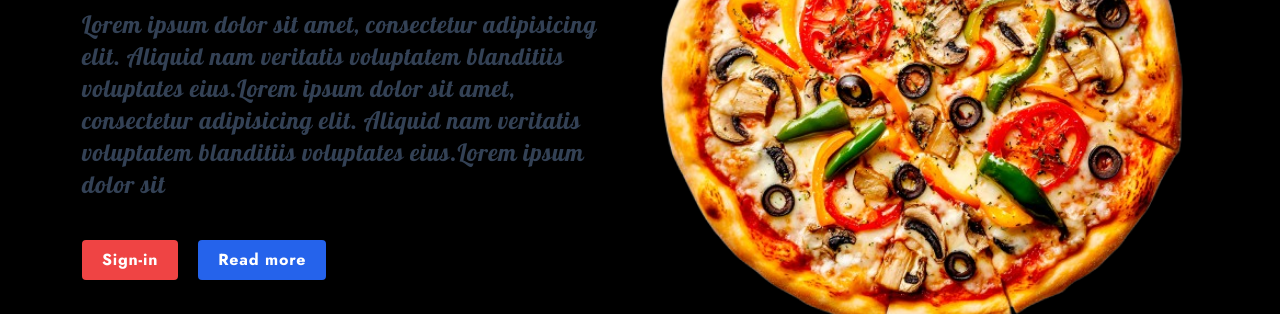
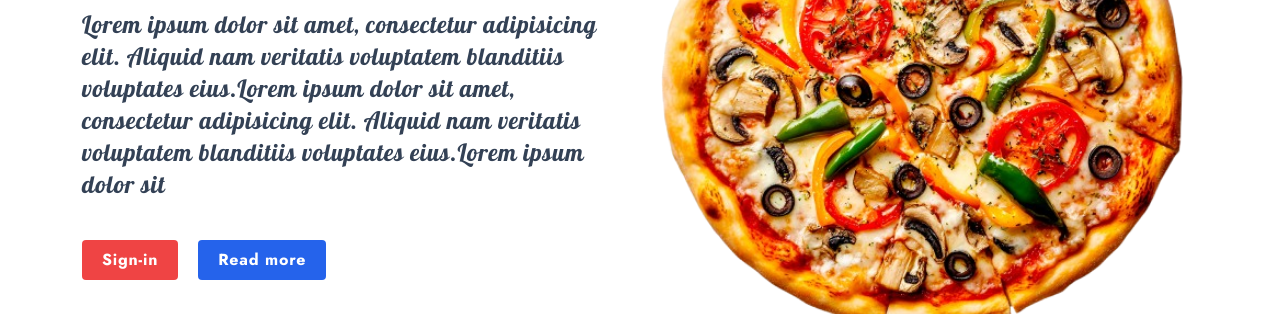
Before and after one commit to Shuja06/Project-1, a website: page index.html in a window 1280 px wide. Shown: the part 330-644 px from the top of the page. Drawn offline with nearby package versions, Linux system fonts and the light colour scheme; a web font is replaced by a local one.

Commit message:
Updated index and style.css in landing-page

```diff
--- a/index.html
+++ b/index.html
@@ -17,7 +17,7 @@
     <link rel="stylesheet" href="style.css">
 </head>
 
-<body class="bg-black text-white">
+<body>
 
     <!------------------ Header Section --------------->
 
@@ -108,7 +108,7 @@
                         </div>
 
                         <div class="mt-4 lg:w-1/2">
-                            <img src="Images/img-2.png" class="sm:max-w-[350px] w-full h-auto xl:max-w-[550px] " alt=""> <!--animate-rotating-->
+                            <img src="Images/img-2.png" class="sm:max-w-[350px] w-full h-auto xl:max-w-[550px]" alt=""> <!--animate-rotating-->
                         </div>
                     </div>
                 </div>
--- a/postcss.config.js
+++ b/postcss.config.js
@@ -3,4 +3,4 @@ module.exports = {
     tailwindcss: {},
     autoprefixer: {},
   },
-}
+};
```
Also changed, not shown: style.css.
